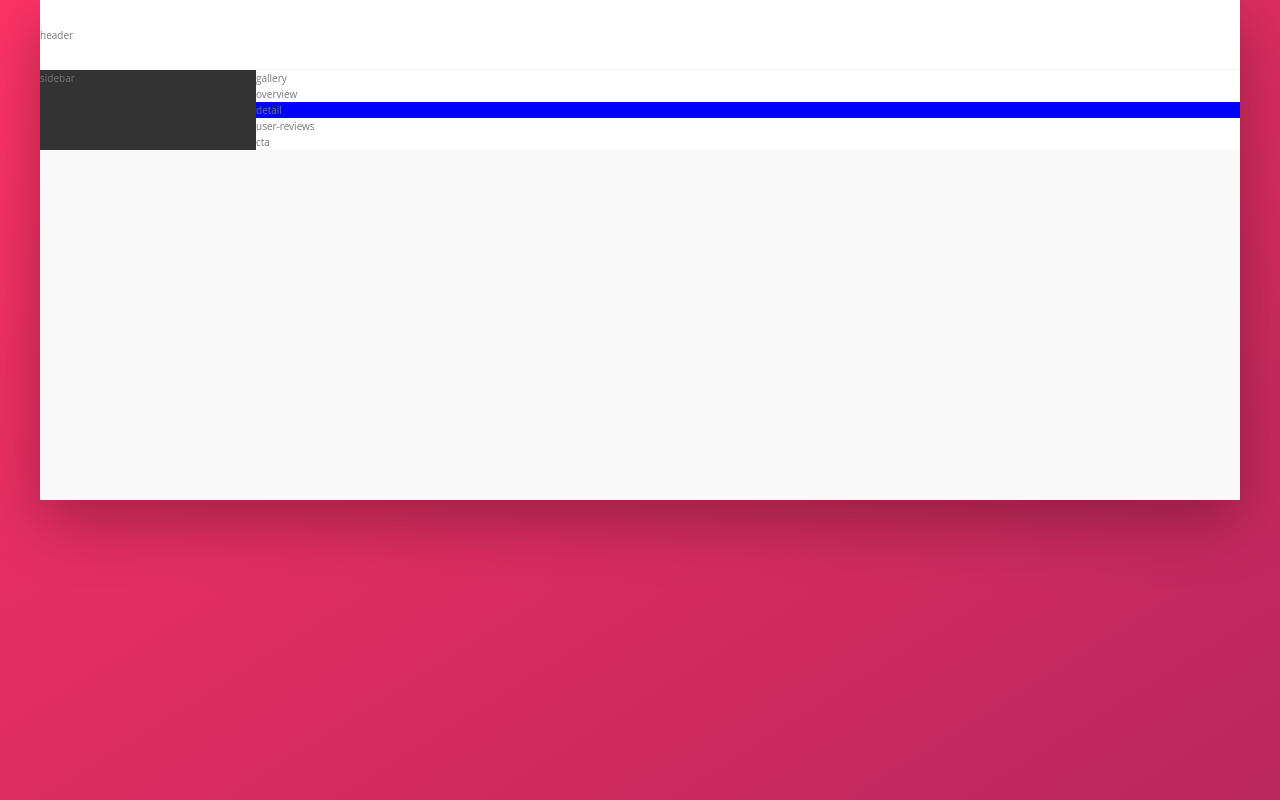
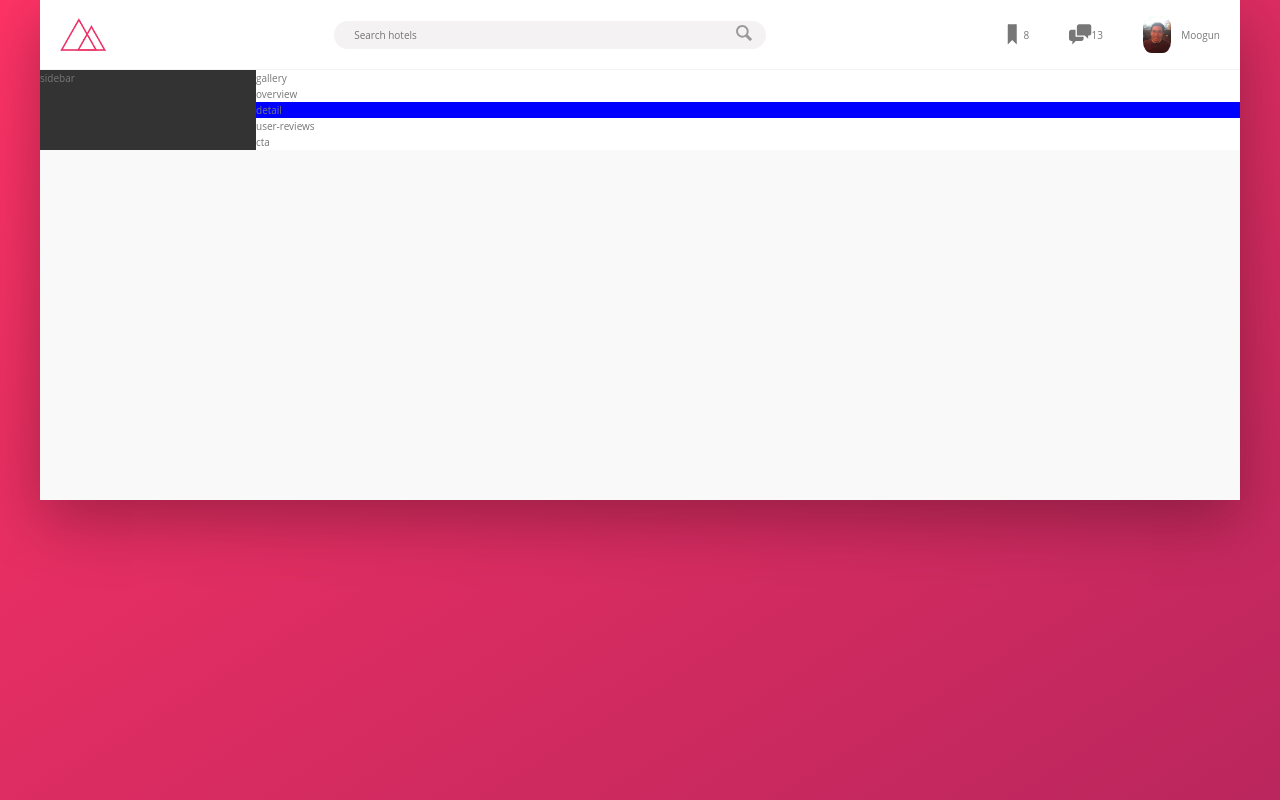
Before and after one commit to Moogun/Hotel-Review, a website: page index.html in a window 1280 px wide. Drawn offline with Linux system fonts and the light colour scheme.

Commit message:
added header part

```diff
--- a/index.html
+++ b/index.html
@@ -8,7 +8,36 @@
   <body>
     <div class="container">
       <header class="header">
-        header
+
+        <img src="img/logo.png" alt="logo" class="logo">
+
+        <from class="search">
+          <input type="text" class="search__input" placeholder="Search hotels">
+          <button class="search__button">
+            <svg class="search__icon">
+              <use xlink:href="img/sprite.svg#icon-magnifying-glass"></use>
+            </svg>
+          </button>
+        </from>
+
+        <nav class="user-nav">
+            <div class="user-nav__icon-box">
+                <svg class="user-nav__icon">
+                    <use xlink:href="img/sprite.svg#icon-bookmark"></use>
+                </svg>
+                <span class="user-nav__notification">8</span>
+            </div>
+            <div class="user-nav__icon-box">
+                <svg class="user-nav__icon">
+                    <use xlink:href="img/sprite.svg#icon-chat"></use>
+                </svg>
+                <span class="user-nav__notification">13</span>
+            </div>
+            <div class="user-nav__user">
+                <img src="img/moogun.jpg" alt="User" class="user-nav__user-photo">
+                <span class="user-nav__user-name">Moogun</span>
+            </div>
+        </nav>
       </header>
       <div class="content">
         <div class="sidebar">
--- a/sass/_components.scss
+++ b/sass/_components.scss
@@ -0,0 +1,111 @@
+.logo {
+    height: 3.25rem;
+    margin-left: 2rem;
+}
+
+.search {
+    flex: 0 0 40%;
+
+    display: flex;
+    align-items: center;
+    justify-content: center;
+
+    &__input {
+        font-family: inherit;
+        font-size: inherit;
+        color: inherit;
+
+        background-color: var(--color-grey-light-2);
+        border: none;
+        border-radius: 100px;
+        padding: .7rem 2rem;
+        width: 90%;
+        margin-right: -3.25rem;
+
+        transition: all .2s;
+
+        &:focus {
+            outline: none;
+            width: 100%;
+            background-color: var(--color-grey-light-3);
+
+        }
+    }
+
+    &__input:focus + &__button {
+        background-color: var(--color-grey-light-3);
+    }
+
+    &__button {
+        border: none;
+        background-color: var(--color-grey-light-2);
+
+        &:focus {
+            outline: none;
+        }
+
+        &:active {
+            transform: translateY(2px);
+        }
+    }
+
+    &__icon {
+        height: 2rem;
+        width: 2rem;
+        fill: var(--color-grey-dark-3);
+    }
+
+}
+
+.user-nav {
+    display: flex;
+    align-items: center;
+
+    align-self: stretch;
+
+    & > * {
+        padding: 0 2rem;
+        cursor: pointer;
+        height: 100%;
+        display: flex;
+        align-items: center;
+    }
+
+    & > *:hover {
+        background-color: var(--color-grey-light-2);
+    }
+
+    &__icon-box {
+        position: relative;
+    }
+
+    &__icon {
+        height: 2.25rem;
+        width: 2.25rem;
+        fill:var(--color-grey-dark-2);
+    }
+
+    &__notiification {
+        font-size: .8rem;
+        height: 1.75rem;
+        width: 1.75rem;
+
+        background-color: var(--color-primary);
+        color: #fff;
+        top: 1.5rem;
+        right: 1.1rem;
+        border-radius: 50%;
+
+        position: absolute;
+
+        display: flex;
+        justify-content: center;
+        align-items: center;
+    }
+
+    &__user-photo {
+        height: 3.75rem;
+        border-radius: 30%;
+        margin-right: 1rem;
+    }
+}
```
Also changed, not shown: css/style.css, img/moogun.jpg (added), img/user.jpg (deleted).
